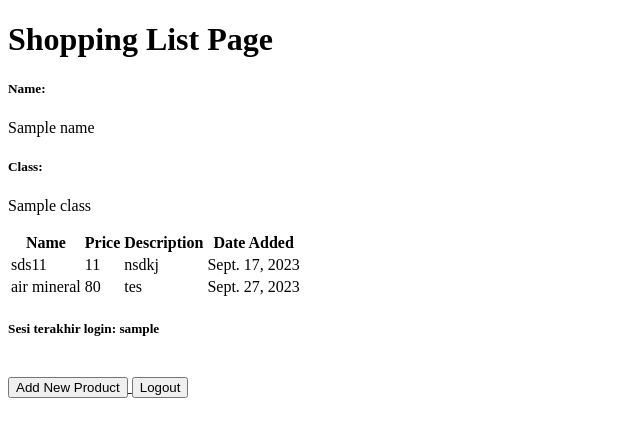
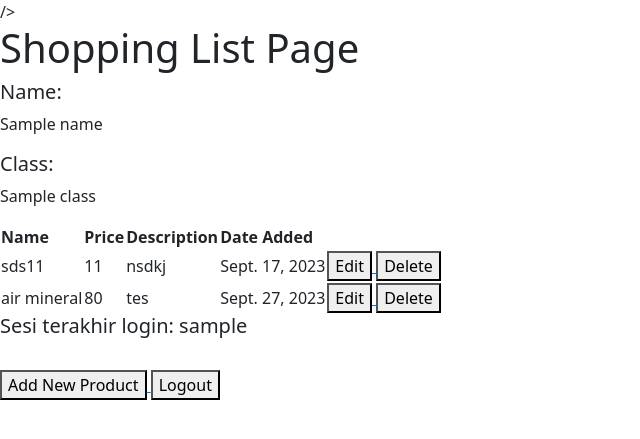
Before and after one commit to Saras355/shopping_list, a Django app: template main/templates/main.html in a window 1280 px wide. Shown: the top 439 px of the page, without its empty margins (0-640 px from the left). Run offline with Django 4.2, Linux system fonts and the light colour scheme; data comes from the database, SQL or seed files in the repository; both versions use the stored data as it was after the commit; the template is opened without the code that fills it: values that come from a table or form of the project are taken from there, most other values are stand-ins (such as "Sample title", 1, 10 or a date in 2020).

Commit message:
tutorial 4; css

```diff
--- a/main/templates/main.html
+++ b/main/templates/main.html
@@ -26,6 +26,18 @@
                 <td>{{product.price}}</td>
                 <td>{{product.description}}</td>
                 <td>{{product.date_added}}</td>
+                <td>
+                    <a href="{% url 'main:edit_product' product.pk %}">
+                        <button>
+                            Edit
+                        </button>
+                    </a>
+                    <a href="{% url 'main:delete_product' product.pk %}">
+                          <button>
+                              Delete
+                          </button>
+                      </a>
+                </td>
             </tr>
         {% endfor %}
     </table>
--- a/main/urls.py
+++ b/main/urls.py
@@ -1,5 +1,5 @@
 from django.urls import path
-from main.views import show_main, create_product, show_xml, show_json, show_xml_by_id, show_json_by_id, register, login_user, logout_user
+from main.views import show_main, create_product, show_xml, show_json, show_xml_by_id, show_json_by_id, register, login_user, logout_user, edit_product, delete_product
 # from main.views import register
 app_name = 'main'
 
@@ -13,4 +13,6 @@ urlpatterns = [
     path('register/', register, name='register'),
     path('login/', login_user, name='login'),
     path('logout/', logout_user, name='logout'),
+    path('edit-product/<int:id>', edit_product, name='edit_product'),
+    path('delete/<int:id>', delete_product, name='delete_product'),
 ]
--- a/templates/base.html
+++ b/templates/base.html
@@ -5,10 +5,18 @@
         <meta charset="UTF-8" />
         <meta
             name="viewport"
-            content="width=device-width, initial-scale=1.0"
+            <meta name="viewport" content="width=device-width, initial-scale=1">
+            <!-- content="width=device-width, initial-scale=1.0" -->
         />
         {% block meta %}
         {% endblock meta %}
+        <!-- menambahkan css -->
+        <link href="https://cdn.jsdelivr.net/npm/bootstrap@5.3.2/dist/css/bootstrap.min.css" rel="stylesheet" integrity="sha384-T3c6CoIi6uLrA9TneNEoa7RxnatzjcDSCmG1MXxSR1GAsXEV/Dwwykc2MPK8M2HN" crossorigin="anonymous">
+        <!-- menambahkan js -->
+        <script src="https://code.jquery.com/jquery-3.6.0.min.js" integrity="sha384-KyZXEAg3QhqLMpG8r+J4jsl5c9zdLKaUk5Ae5f5b1bw6AUn5f5v8FZJoMxm6f5cH1" crossorigin="anonymous"></script>
+        <!-- opsional -> misalnya ingin menggunakan dropdown, popover, tooltips -->
+        <script src="https://cdn.jsdelivr.net/npm/@popperjs/core@2.11.8/dist/umd/popper.min.js" integrity="sha384-I7E8VVD/ismYTF4hNIPjVp/Zjvgyol6VFvRkX/vR+Vc4jQkC+hVqc2pM8ODewa9r" crossorigin="anonymous"></script>
+        <script src="https://cdn.jsdelivr.net/npm/bootstrap@5.3.2/dist/js/bootstrap.min.js" integrity="sha384-BBtl+eGJRgqQAUMxJ7pMwbEyER4l1g+O15P+16Ep7Q9Q+zqX6gSbd85u4mG4QzX+" crossorigin="anonymous"></script>
     </head>
 
     <body>
```
Also changed, not shown: main/templates/edit_product.html (added, +22 -0 lines), main/views.py (+23 -0 lines), db.sqlite3.
